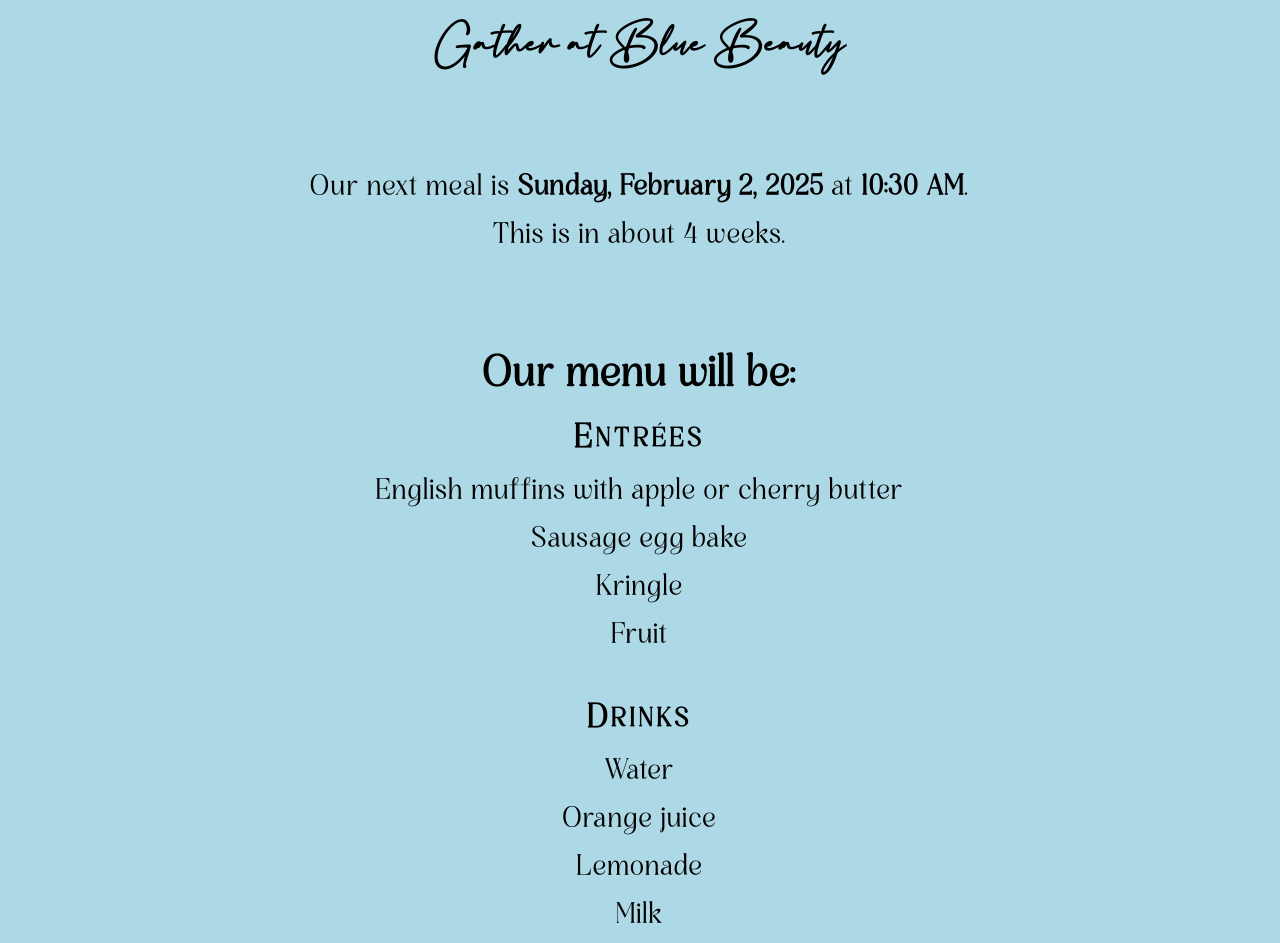
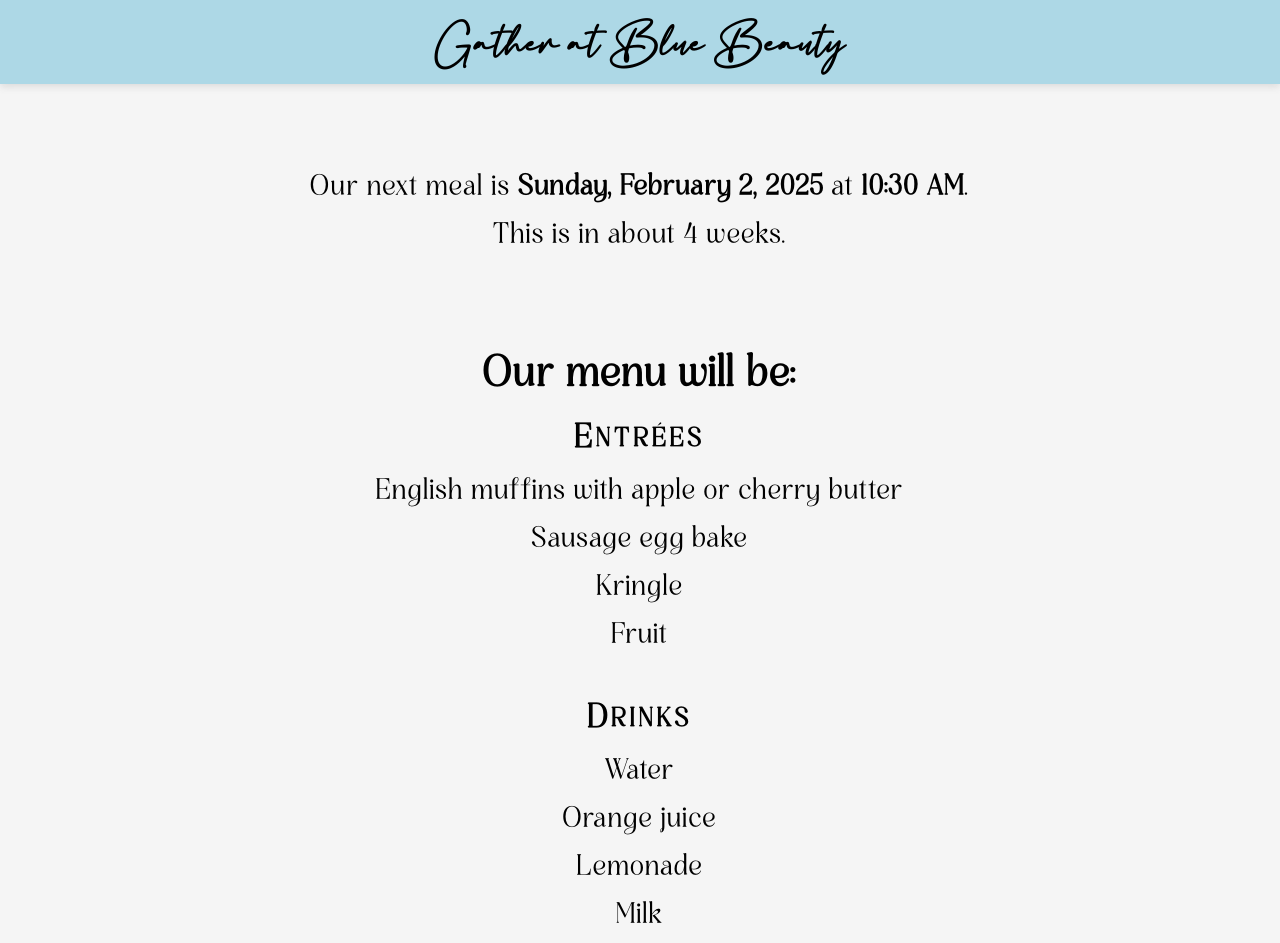
Before and after one commit to hunterparks/gather-at-blue-beauty, a plain HTML site: page index.html in a window 1280 px wide. Shown: the top 943 px of the page. Drawn offline with Linux system fonts and the light colour scheme.

Commit message:
:lipstick: Update colors

```diff
--- a/css/style.css
+++ b/css/style.css
@@ -2,7 +2,10 @@
 @import url('/css/font.css');
 
 :root {
-    --surface-0: lightblue;
+    --surface-0: #f5f5f5;
+    --surface-1: lightblue;
+    --padding-block: 0.25rem;
+    --padding-inline: 0.5rem;
     --font-size: 1.5rem;
 }
 
@@ -19,7 +22,18 @@ body {
     letter-spacing: 0.05rem;
     grid-template-rows: auto 1fr auto;
     line-height: 2;
-    padding: 0.25rem 0.5rem;
+}
+
+body>*:first-child {
+    padding-block-start: var(--padding-block);
+}
+
+body>* {
+    padding-inline: var(--padding-inline);
+}
+
+body>*:last-child {
+    padding-block-end: var(--padding-block);
 }
 
 a {
@@ -29,11 +43,13 @@ a {
 
 header {
     --nav-gap: 3rem;
+    background-color: var(--surface-1);
+    box-shadow: rgba(99, 99, 99, 0.2) 0px 2px 8px 0px;
     display: grid;
     gap: var(--nav-gap);
     grid-template-columns: 1fr;
+    text-align: center;
     width: 100%;
-    text-align: center;
 }
 
 @media only screen and (min-width: 1024px) {
@@ -71,14 +87,16 @@ header h1 {
 
 main {
     --block-padding: 5rem;
-    padding-block-end: var(--block-padding);
+    display: flex;
+    flex-direction: column;
+    gap: var(--block-padding);
+    padding-block: var(--block-padding);
 }
 
 main section {
     align-items: center;
     display: flex;
     flex-direction: column;
-    padding-block-start: var(--block-padding);
     text-align: center;
 }
 
```
